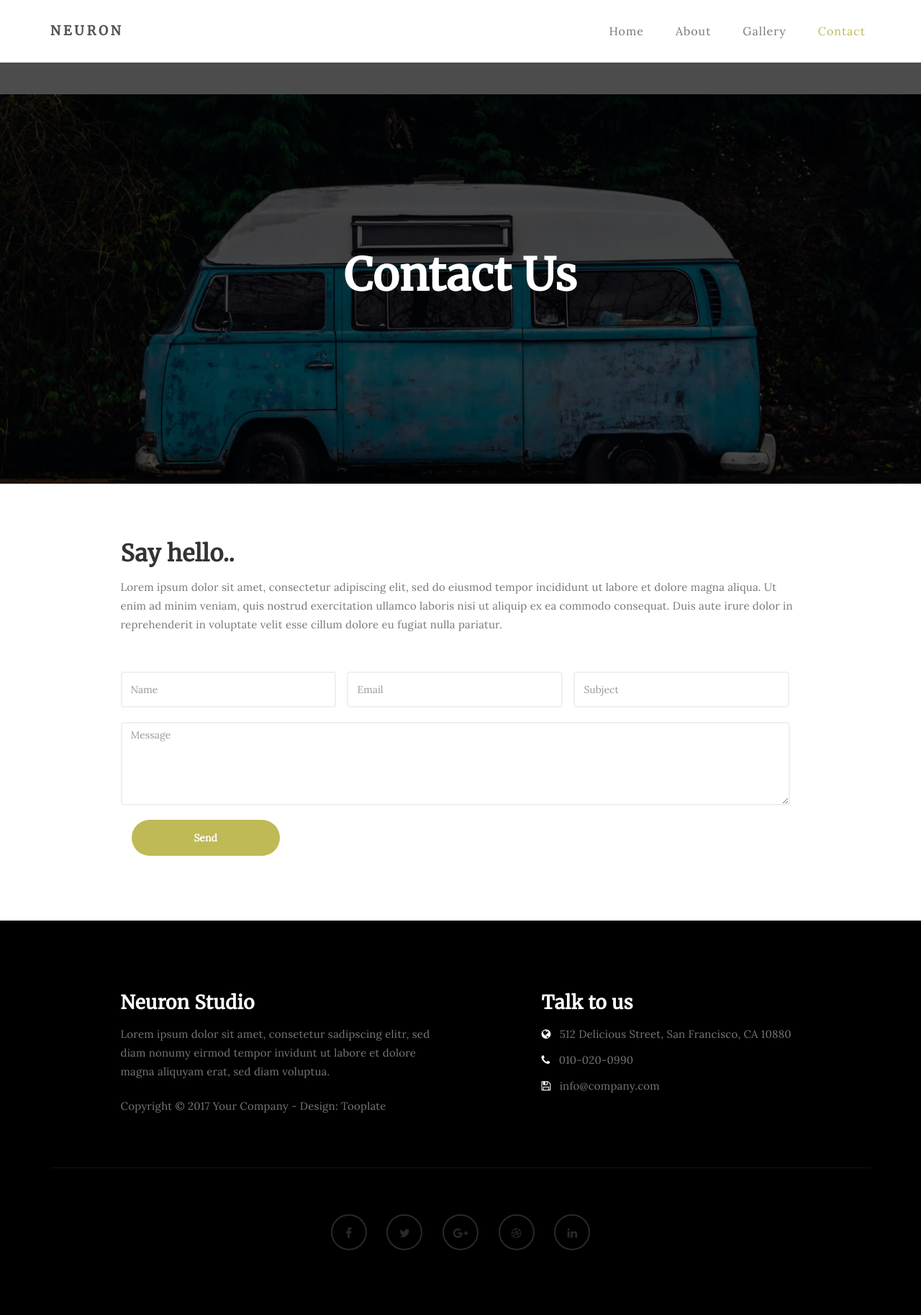
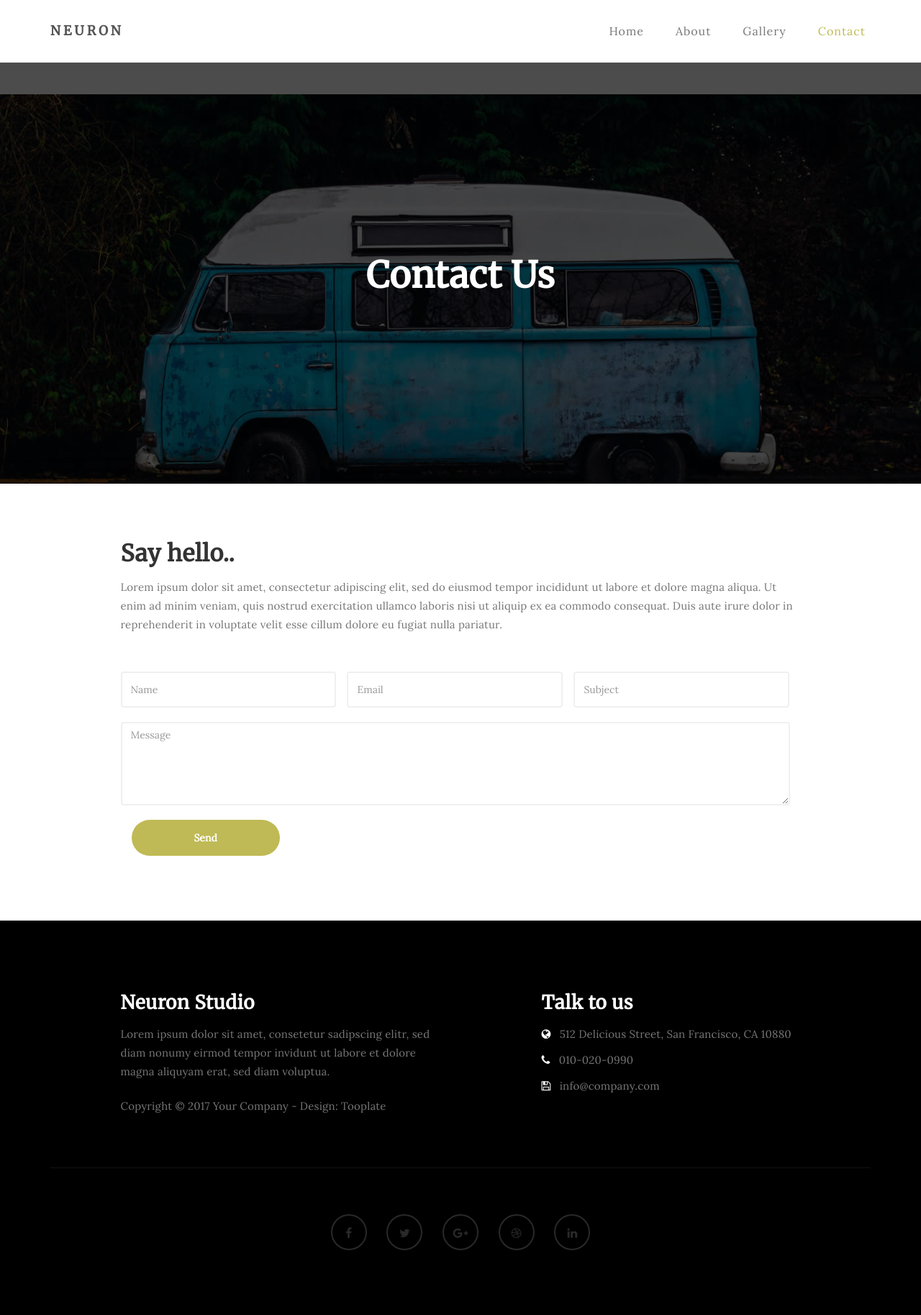
Before and after one commit to rpraka/JihyeonJe.com, a Jekyll site: the page contact.html, which Jekyll copies as it is, in a window 1280 px wide. Shown: the whole page at 72% size. Built offline with Jekyll 4.4.1, drawn with Linux system fonts in a browser that asks for light colours.

Commit message:
Update style.css

```diff
--- a/css/style.css
+++ b/css/style.css
@@ -27,7 +27,7 @@
 }
 
 h1 {
-    font-size: 62px;
+    font-size: 50px;
     padding-bottom: 14px;
     margin-bottom: 0px;
 }
@@ -46,7 +46,7 @@
 
 h4 {
   color: #666;
-  font-size: 12px;
+  font-size: 20px;
   font-weight: normal;
   letter-spacing: 2px;
 }
@@ -280,7 +280,7 @@
 }
 
 .main-home {
-  background: url('../images/home-bg.jpg') no-repeat;
+  background: #F08080
   height: 100vh;
 }
 
```
